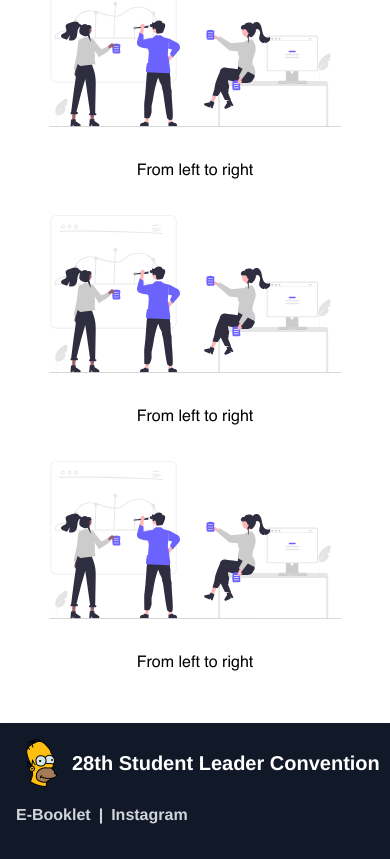
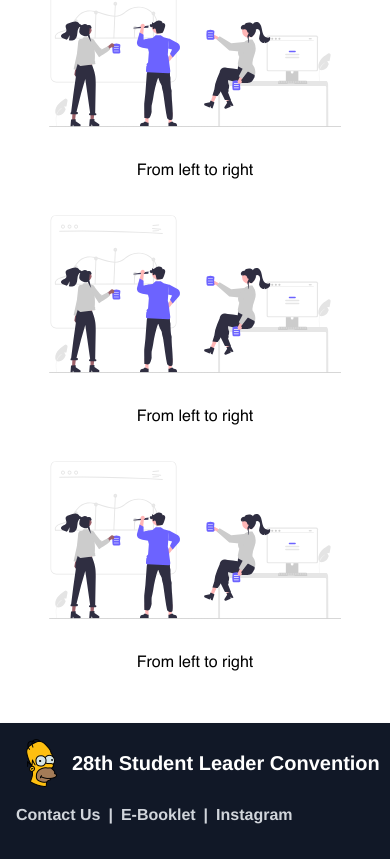
Before and after one commit to vincentcayadi/slc-website, a Next.js app: page / in a window 390 px wide. Shown: the part 4888-5747 px from the top of the page. Built offline with nearby package versions, Linux system fonts and the light colour scheme.

Commit message:
removed floating CTA

```diff
--- a/components/footer.tsx
+++ b/components/footer.tsx
@@ -23,6 +23,17 @@ export default function Footer() {
               href="#"
               className="mr-2 duration-300 border-b-2 border-transparent hover:border-white md:mr-4"
             >
+              Contact Us
+            </a>
+          </li>
+          <li>
+            <a className="mr-2 md:mr-4">|</a>
+          </li>
+          <li>
+            <a
+              href="#"
+              className="mr-2 duration-300 border-b-2 border-transparent hover:border-white md:mr-4"
+            >
               E-Booklet
             </a>
           </li>
--- a/pages/index.tsx
+++ b/pages/index.tsx
@@ -204,10 +204,6 @@ const Home = () => {
             </div>
           </section>
         </section>
-        {/*
-        <button className="fixed flex items-center justify-center w-20 h-20 text-4xl text-white duration-300 bg-blue-600 rounded-full z-90 bottom-10 right-8 drop-shadow-lg hover:bg-blue-700 hover:drop-shadow-2xl hover:scale-125">
-          &#9993;
-        </button> */}
       </div>
       <Footer />
     </>
```
